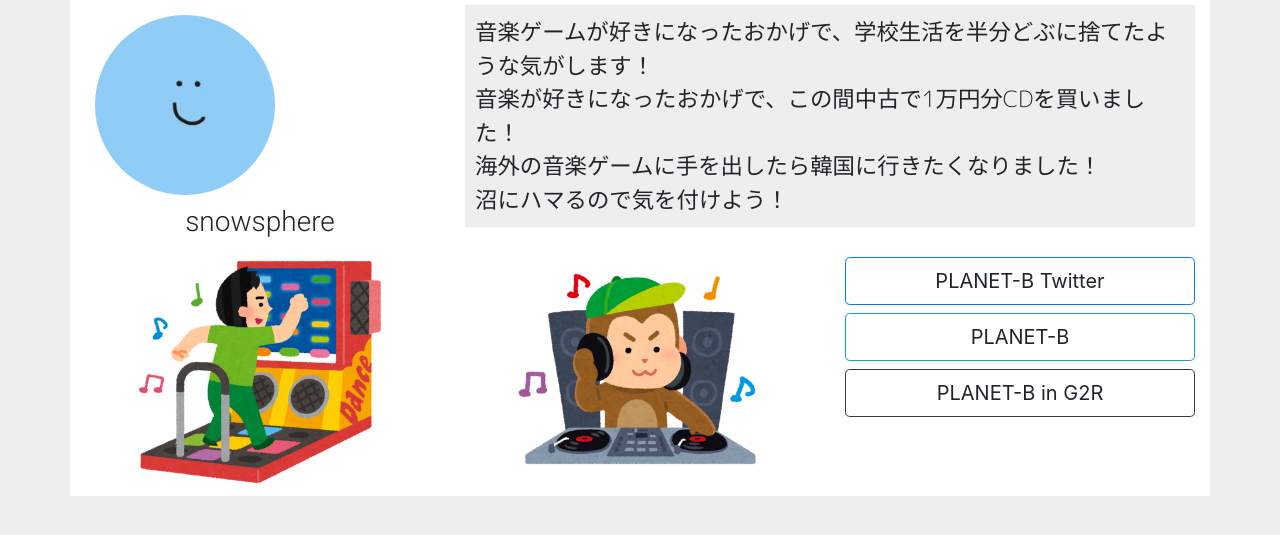
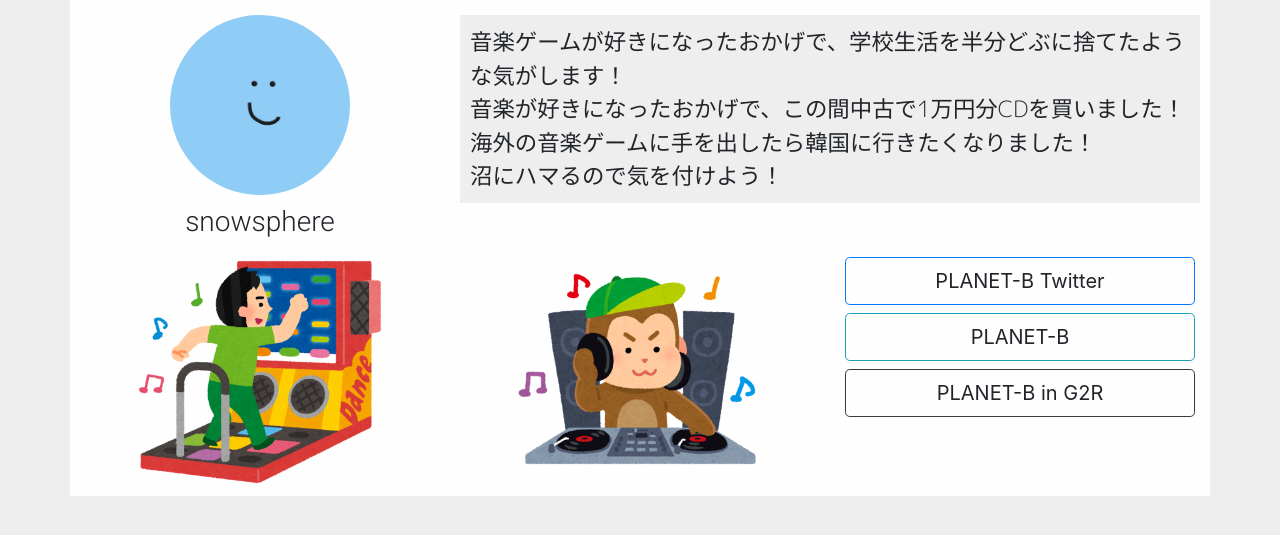
Before and after one commit to prismistim/hello_git, a plain HTML site: page index.html in a window 1280 px wide. Shown: the part 81-616 px from the top of the page. Drawn offline with nearby package versions, Linux system fonts and the light colour scheme.

Commit message:
some fix

```diff
--- a/css/style.css
+++ b/css/style.css
@@ -16,7 +16,7 @@ h3.name{
   font-weight: 300;
 }
 
-.col-sm-4.icon{
+.col-md-4.icon{
   text-align: center;
 }
 
@@ -25,7 +25,7 @@ img.meImg{
   width: 200px;
 }
 
-.col-sm-8.intro{
+.col-md-8.intro{
   padding: 10px;
 }
 
```
Also changed, not shown: index.html (+1 -0 lines).
